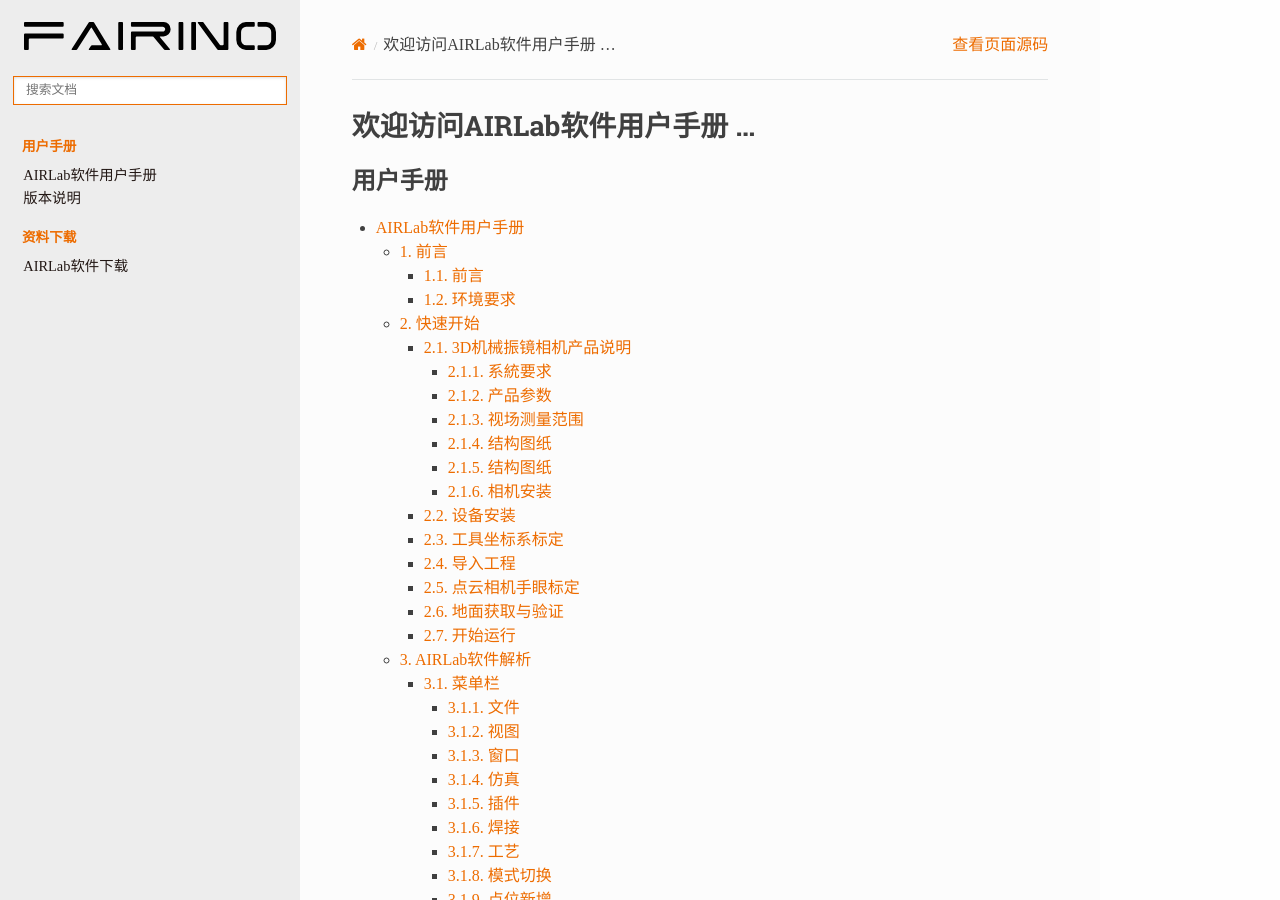
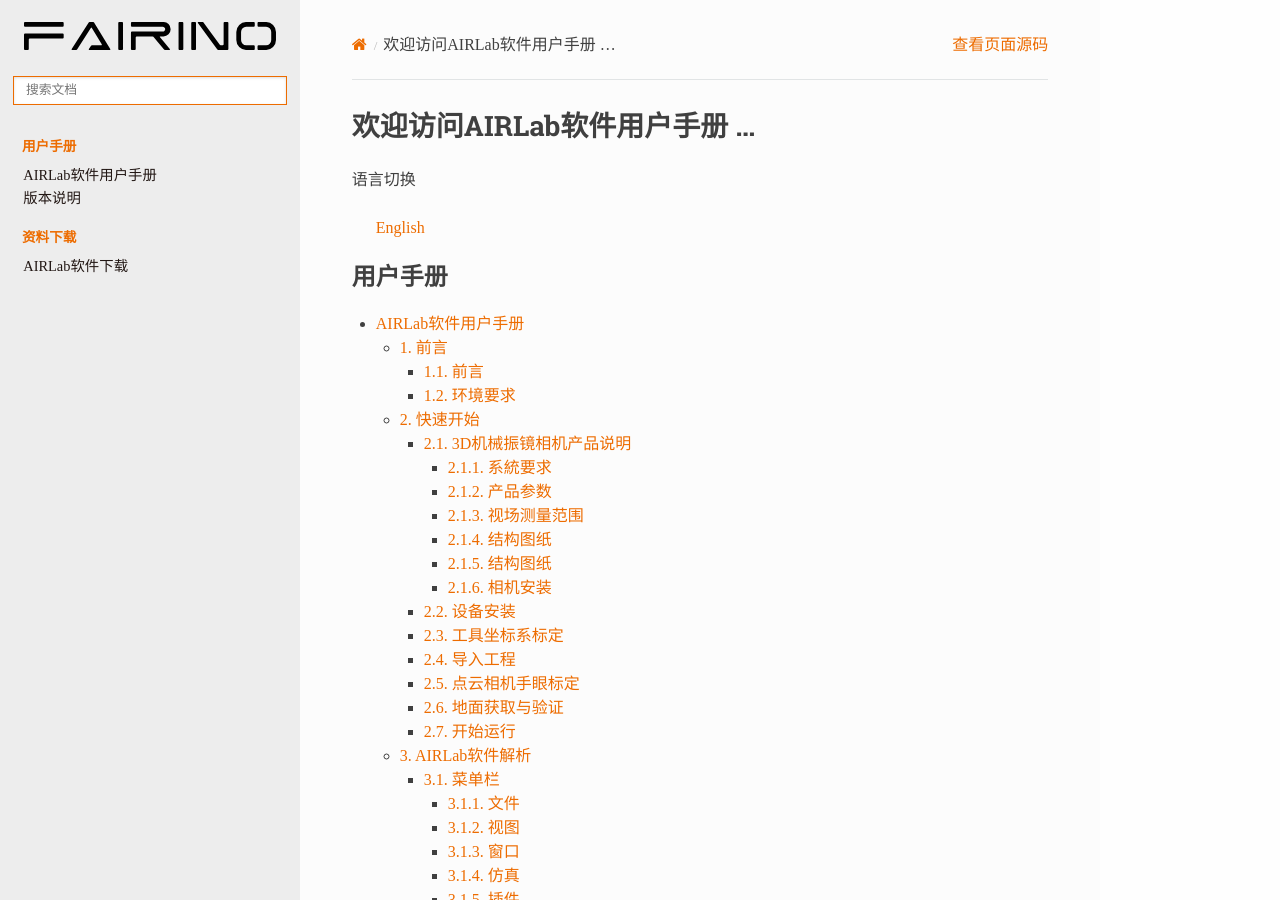
Before and after one commit to FAIR-INNOVATION/FAIRINO-OLSPS-doc, a Sphinx documentation site: the page built from source/index.rst, in a window 1280 px wide and 900 px high. Built offline with Sphinx 7.4.7 and the Read the Docs theme 3.1.0, drawn with Linux system fonts in a browser that asks for light colours.

Commit message:
修改语言切换显示位置-20260509

```diff
--- a/source/index.rst
+++ b/source/index.rst
@@ -5,6 +5,10 @@
 
 欢迎访问AIRLab软件用户手册 ...
 ========================================
+
+语言切换
+
+   \ `English <https://fairino-olsps-doc-en.readthedocs.io/en/latest/>`__\
 
 .. toctree::
    :maxdepth: 5
--- a/source/manual/index.rst
+++ b/source/manual/index.rst
@@ -1,9 +1,5 @@
 AIRLab软件用户手册
 ==================
-
-语言切换
-
-    \ `English <https://fairino-olsps-doc-en.readthedocs.io/en/latest/>`__\
 
 .. toctree::
     :maxdepth: 5
```
